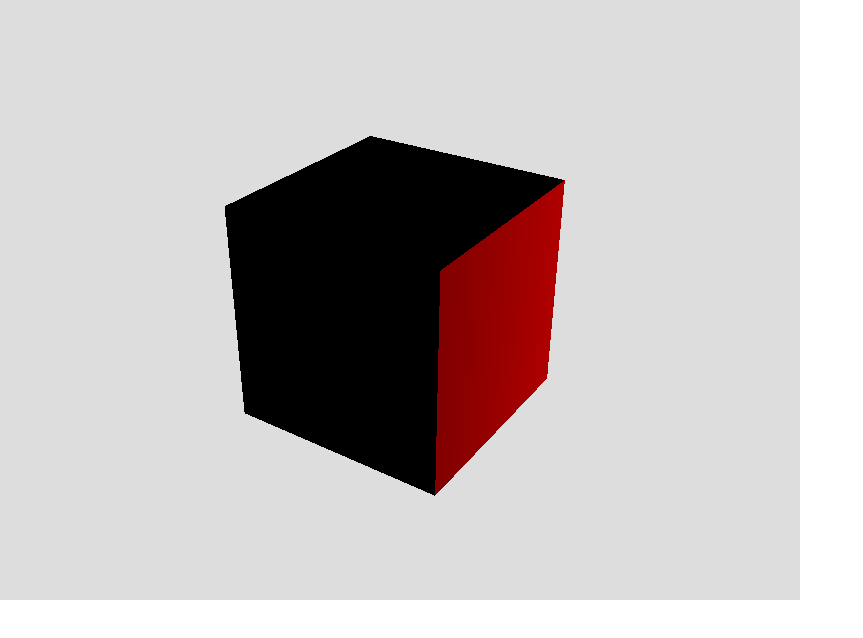
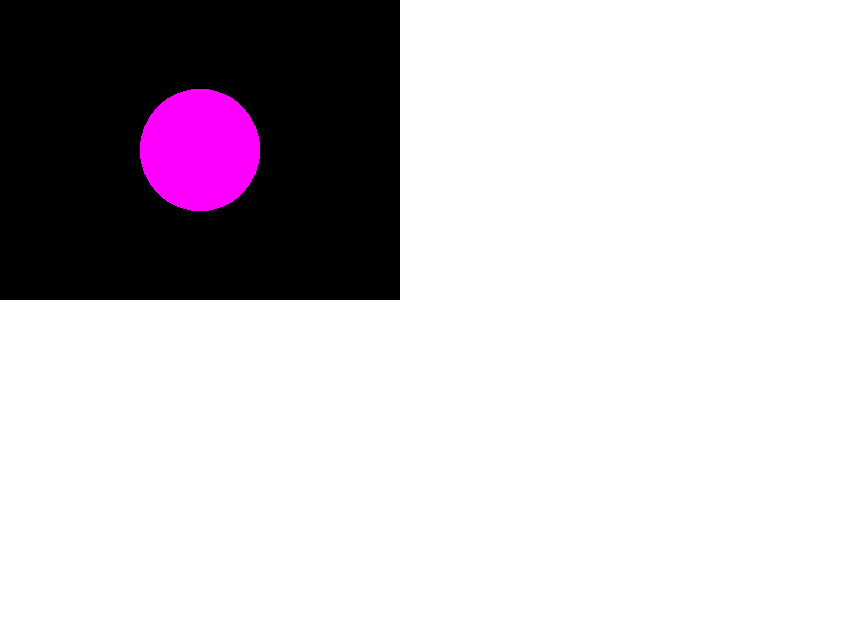
Before and after one commit to dj0nes/three, a plain HTML site: page index.html in a window 1280 px wide. Shown: the whole page, without its empty margins (0-863 px from the left). Drawn offline with Linux system fonts and the light colour scheme.

Commit message:
Hello world of shader stuff via https://aerotwist.com/tutorials/an-introduction-to-shaders-part-1/

```diff
--- a/index.html
+++ b/index.html
@@ -6,11 +6,43 @@
         <link href="css/grid.css" rel="stylesheet" type="text/css" />
     </head>
     <body>
+        <div id="container"></div>
+
         <script src="js/three.min.js"></script>
         <script src="./js/jquery-2.1.4.min.js"></script>
         <script src="js/THREEx.WindowResize.js"></script>
         <script src="js/OrbitControls.js"></script>
         <script src="js/stats.min.js"></script>
+
+        <!-- Shaders -->
+            <script type="x-shader/x-vertex" id="vertexshader">
+
+                // switch on high precision floats
+                #ifdef GL_ES
+                precision highp float;
+                #endif
+
+                void main()
+                {
+                    gl_Position = projectionMatrix * modelViewMatrix * vec4(position,1.0);
+                }
+
+            </script>
+
+            <script type="x-shader/x-fragment" id="fragmentshader">
+
+                #ifdef GL_ES
+                precision highp float;
+                #endif
+
+                void main()
+                {
+                    gl_FragColor    = vec4(1.0,0.0,1.0,1.0);
+                }
+
+            </script>
+        <!-- End Shaders -->
+
         <script src="js/project.js"></script>
         <script>
             (function(i,s,o,g,r,a,m){i['GoogleAnalyticsObject']=r;i[r]=i[r]||function(){
--- a/js/project.js
+++ b/js/project.js
@@ -1,29 +1,53 @@
-window.onload = function() {
+// set the scene size
+    var WIDTH = 400,
+        HEIGHT = 300;
+
+    // set some camera attributes
+    var VIEW_ANGLE = 45,
+        ASPECT = WIDTH / HEIGHT,
+        NEAR = 1,
+        FAR = 1000;
+
+    // get the DOM element to attach to
+    // - assume we've got jQuery to hand
+    var $container = $('#container');
+
+    // create a WebGL renderer, camera
+    // and a scene
     var renderer = new THREE.WebGLRenderer();
-    renderer.setSize( 800, 600 );
-    document.body.appendChild( renderer.domElement );
-
+    var camera = new THREE.PerspectiveCamera(
+        VIEW_ANGLE,
+    ASPECT,
+    NEAR,
+    FAR  );
     var scene = new THREE.Scene();
 
-    var camera = new THREE.PerspectiveCamera(
-        35,             // Field of view
-        800 / 600,      // Aspect ratio
-        0.1,            // Near plane
-        10000           // Far plane
-    );
-    camera.position.set( -15, 10, 10 );
-    camera.lookAt( scene.position );
+    // the camera starts at 0,0,0 so pull it back
+    camera.position.z = 300;
 
-    var geometry = new THREE.BoxGeometry( 5, 5, 5 );
-    var material = new THREE.MeshLambertMaterial( { color: 0xFF0000 } );
-    var mesh = new THREE.Mesh( geometry, material );
-    scene.add( mesh );
+    // start the renderer
+    renderer.setSize(WIDTH, HEIGHT);
 
-    var light = new THREE.PointLight( 0xFFFF00 );
-    light.position.set( 10, 0, 10 );
-    scene.add( light );
+    // attach the render-supplied DOM element
+    $container.append(renderer.domElement);
 
-    renderer.setClearColor( 0xdddddd, 1);
-    renderer.render( scene, camera );
+    // create the sphere's material
+    var shaderMaterial = new THREE.ShaderMaterial({
+        vertexShader:   $('#vertexshader').text(),
+        fragmentShader: $('#fragmentshader').text()
+    });
 
-};
+    // set up the sphere vars
+    var radius = 50, segments = 16, rings = 16;
+
+    // create a new mesh with sphere geometry -
+    // we will cover the sphereMaterial next!
+    var sphere = new THREE.Mesh(
+       new THREE.SphereGeometry(radius, segments, rings),
+       shaderMaterial);
+
+    // add the sphere and camera to the scene
+    scene.add(sphere);
+    scene.add(camera);
+
+    renderer.render(scene, camera);
```
